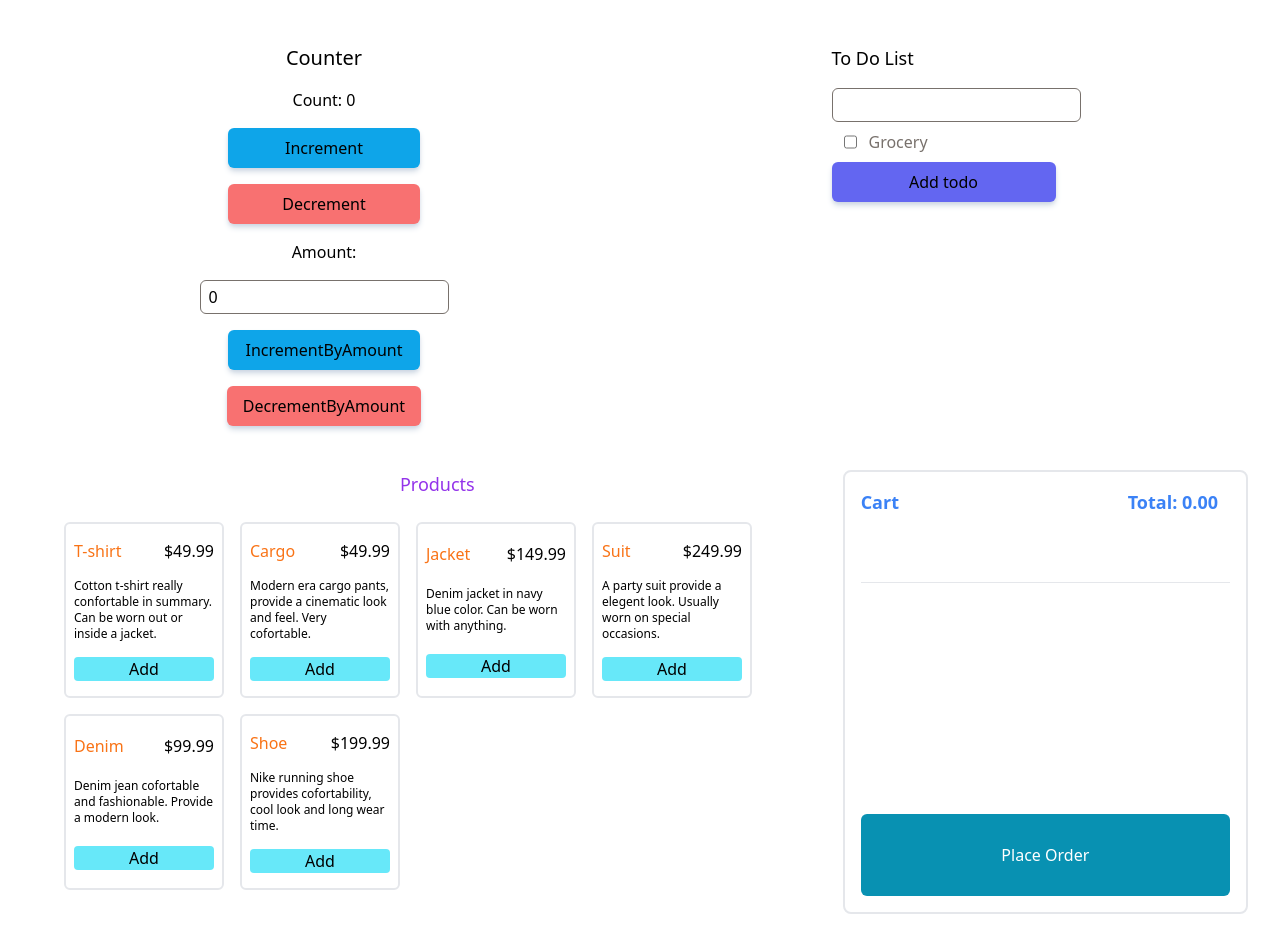
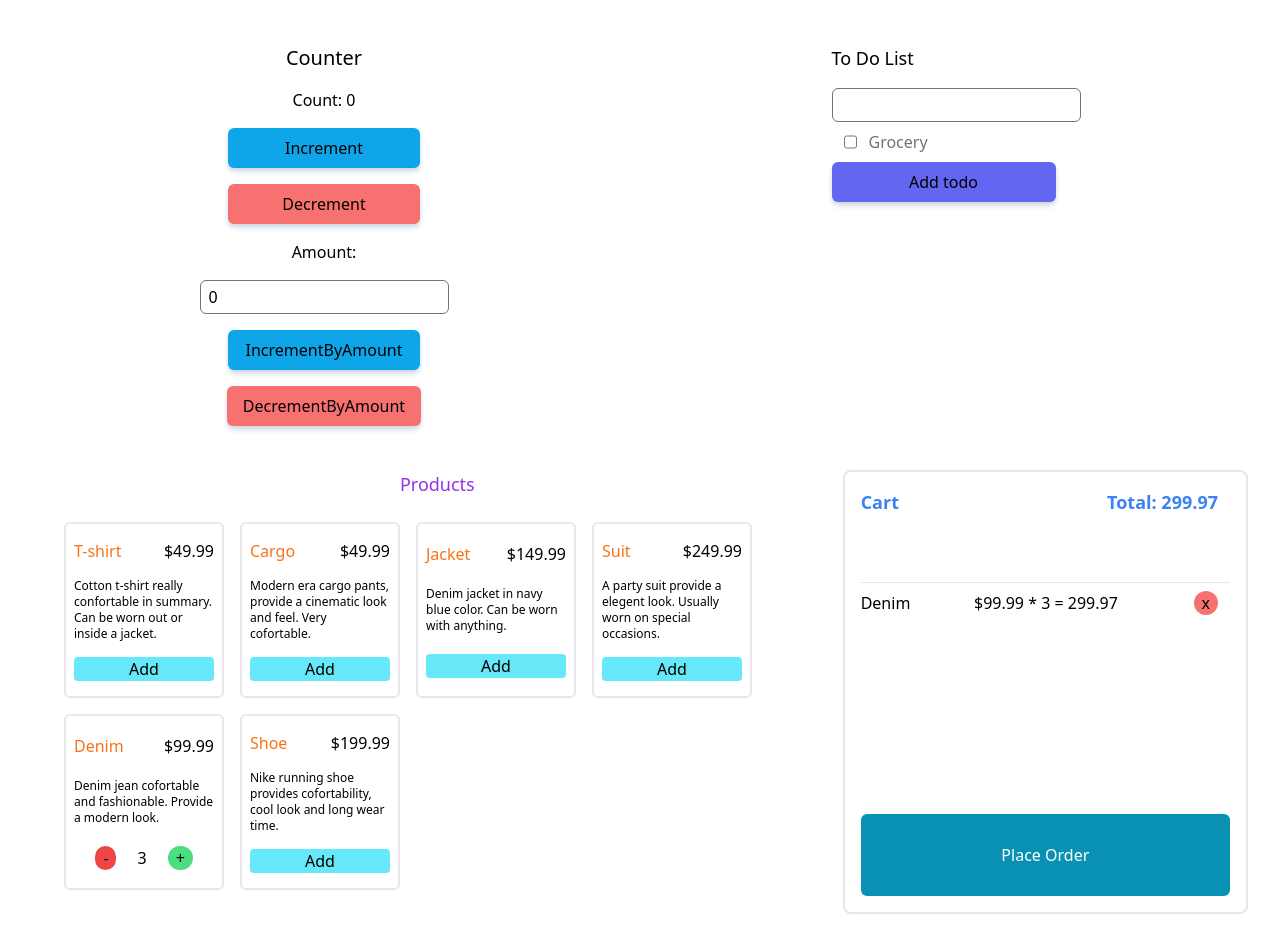
Before and after one commit to saini-vikas/Redux-tutorial, a React (Vite) app: page / in a window 1280 px wide. Built offline with nearby package versions, Linux system fonts and the light colour scheme.

Commit message:
completed

```diff
--- a/src/components/cart.jsx
+++ b/src/components/cart.jsx
@@ -27,7 +27,7 @@ const Cart = () => {
             </p>
             <button
               onClick={() => {
-                dispatch(handleRemove);
+                dispatch(removeFromCart(item.name));
               }}
               className="px-2 rounded-full bg-red-400 mx-3"
             >
--- a/src/components/product.jsx
+++ b/src/components/product.jsx
@@ -1,4 +1,4 @@
-import { useState } from "react";
+import { useEffect, useState } from "react";
 import {
   addToCart,
   increaseQuantity,
@@ -8,11 +8,21 @@ import { useDispatch, useSelector } from "react-redux";
 
 const Product = (prod) => {
   const cartItems = useSelector((state) => state.cart);
-  const currentProduct = cartItems.filter((item) => item.name === prod.name)[0];
+  console.log(cartItems[0]);
+  const currentProduct = cartItems.filter(
+    (item) => item.name === prod.prod.name
+  )[0];
   const currentProductInCart =
     currentProduct === undefined ? 0 : currentProduct.quantity;
+  console.log(currentProduct);
   const [quantity, setQuantity] = useState(currentProductInCart);
   const dispatch = useDispatch();
+
+  useEffect(() => {
+    if (!currentProduct) {
+      setQuantity(0);
+    }
+  }, [currentProduct]);
 
   function handleQuantityIncrease() {
     if (quantity < prod.prod.quantity) {
--- a/src/store/cartSlice.jsx
+++ b/src/store/cartSlice.jsx
@@ -1,6 +1,6 @@
 import { createSlice } from "@reduxjs/toolkit";
 
-const initialState = [];
+const initialState = [{ name: "Denim", quantity: 3, price: 99.99 }];
 
 export const cartSlice = createSlice({
   name: "cart",
```
